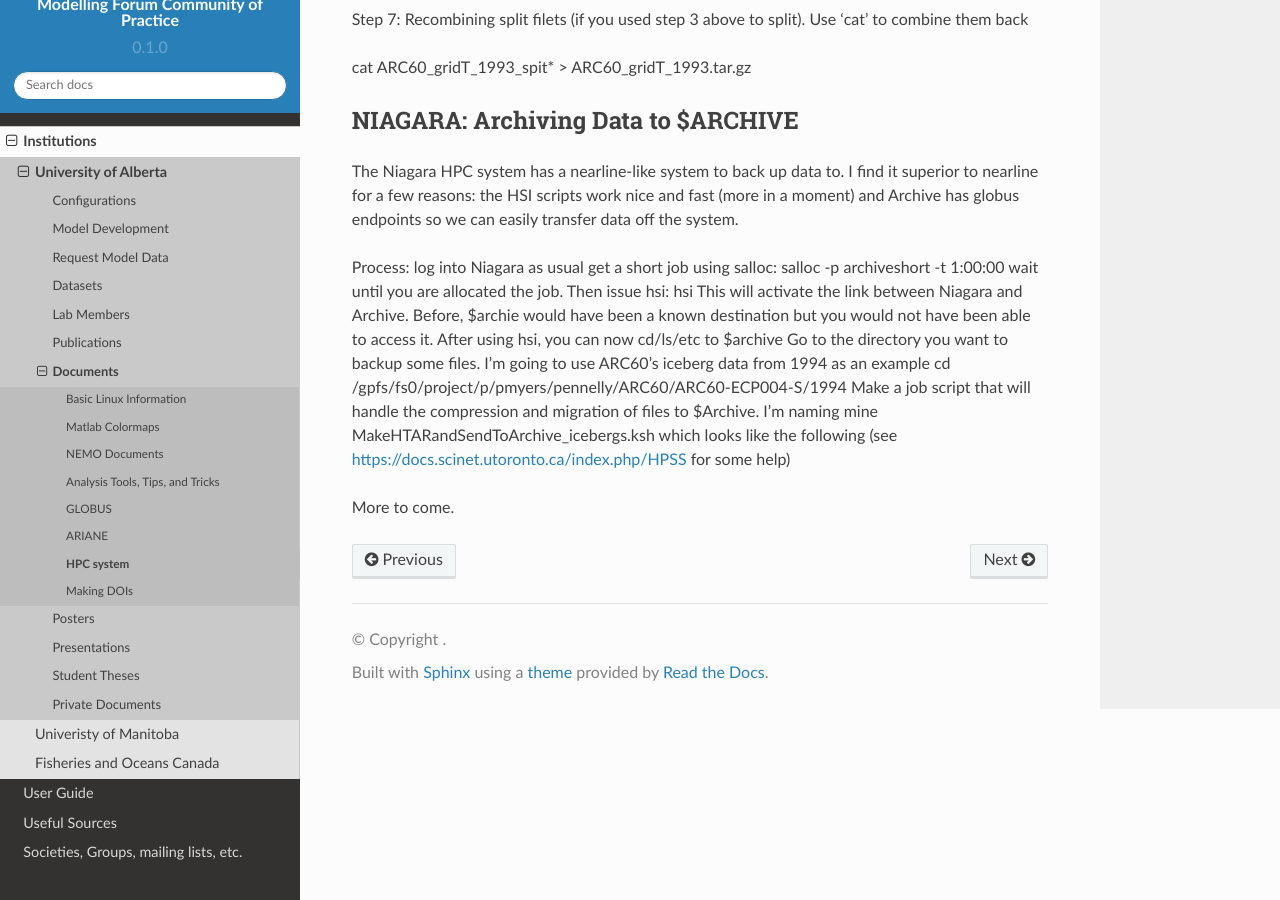
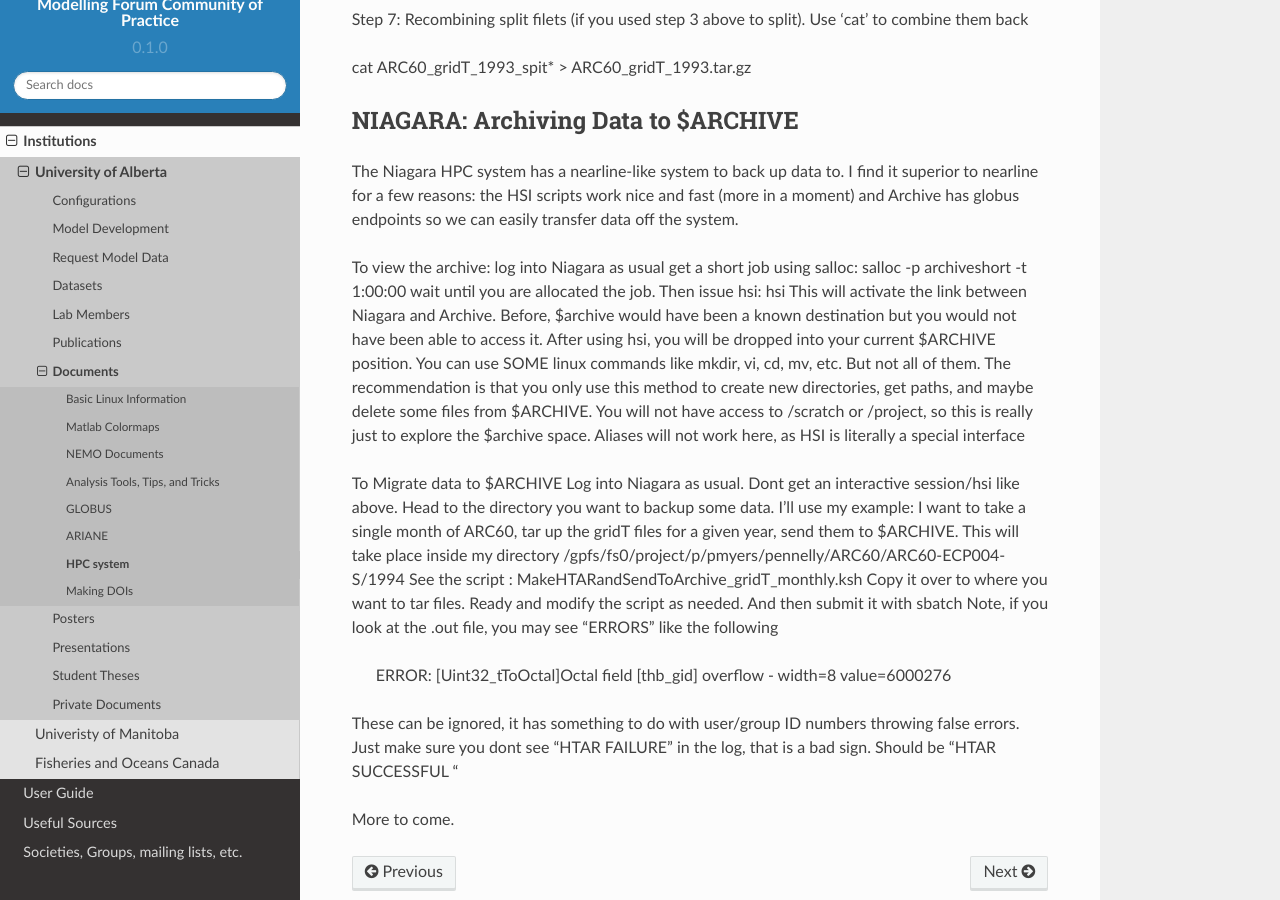
Before and after one commit to UofA-NEMO/Canadian-NEMO-Ocean-Modelling-Forum-Community-of-Practice, a Sphinx documentation site: the page built from docs/Institutions/UofA/Documents/HPC.rst, in a window 1280 px wide and 900 px high, scrolled down 8051 px. Built offline with Sphinx 7.4.7 and the Read the Docs theme 2.0.0, drawn with Linux system fonts in a browser that asks for light colours; pages that are not in the unit, such as notebooks, are missing from menus.

Commit message:
Update HPC.rst

```diff
--- a/docs/Institutions/UofA/Documents/HPC.rst
+++ b/docs/Institutions/UofA/Documents/HPC.rst
@@ -250,14 +250,19 @@ NIAGARA: Archiving Data to $ARCHIVE
 
 The Niagara HPC system has a nearline-like system to back up data to. I find it superior to nearline for a few reasons: the HSI scripts work nice and fast (more in a moment) and Archive has globus endpoints so we can easily transfer data off the system.
 
-Process:
+To view the archive:
 log into Niagara as usual
 get a short job using salloc: salloc -p archiveshort -t 1:00:00
 wait until you are allocated the job. Then issue hsi: hsi
-This will activate the link between Niagara and Archive. Before, $archie would have been a known destination but you would not have been able to access it. After using hsi, you can now cd/ls/etc to $archive
-Go to the directory you want to backup some files. I'm going to use ARC60's iceberg data from 1994 as an example
-cd /gpfs/fs0/project/p/pmyers/pennelly/ARC60/ARC60-ECP004-S/1994
-Make a job script that will handle the compression and migration of files to $Archive. I'm naming mine MakeHTARandSendToArchive_icebergs.ksh which looks like the following (see https://docs.scinet.utoronto.ca/index.php/HPSS for some help)
+This will activate the link between Niagara and Archive. Before, $archive would have been a known destination but you would not have been able to access it. After using hsi, you will be dropped into your current $ARCHIVE position. You can use SOME linux commands like mkdir, vi, cd, mv, etc. But not all of them. The recommendation is that you only use this method to create new directories, get paths, and maybe delete some files from $ARCHIVE. You will not have access to /scratch or /project, so this is really just to explore the $archive space. Aliases will not work here, as HSI is literally a special interface
 
+To Migrate data to $ARCHIVE
+Log into Niagara as usual. Dont get an interactive session/hsi like above.
+Head to the directory you want to backup some data. I'll use my example: I want to take a single month of ARC60, tar up the gridT files for a given year, send them to $ARCHIVE. This will take place inside my directory /gpfs/fs0/project/p/pmyers/pennelly/ARC60/ARC60-ECP004-S/1994
+See the script : MakeHTARandSendToArchive_gridT_monthly.ksh
+Copy it over to where you want to tar files. Ready and modify the script as needed. And then submit it with sbatch
+Note, if you look at the .out file, you may see "ERRORS" like the following
+   ERROR: [Uint32_tToOctal]Octal field [thb_gid] overflow - width=8 value=6000276
+These can be ignored, it has something to do with user/group ID numbers throwing false errors. Just make sure you dont see "HTAR FAILURE" in the log, that is a bad sign. Should be "HTAR SUCCESSFUL "
 
 More to come.
```
